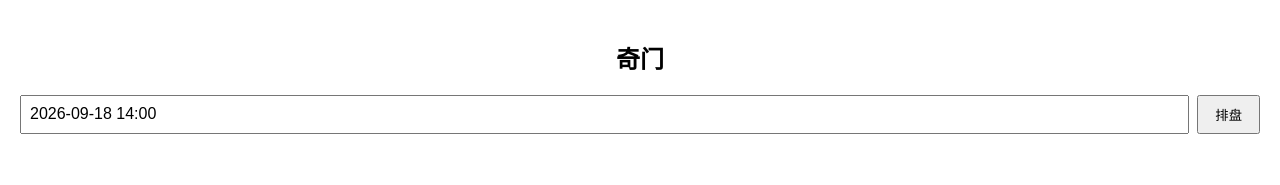
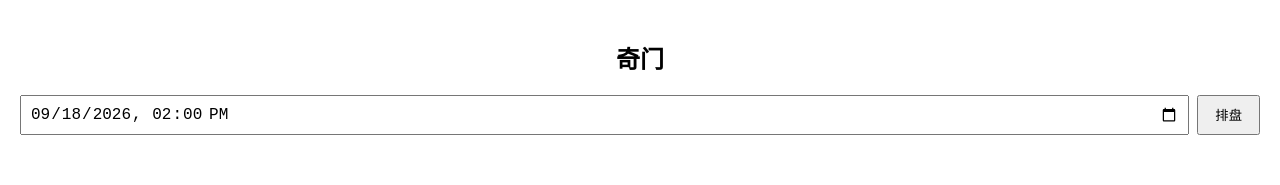
Before and after one commit to app99w/qimen-app, a React (Vite) app: page / in a window 1280 px wide. Shown: the top 185 px of the page. Built offline with nearby package versions, Linux system fonts and the light colour scheme.

Commit message:
Update App.tsx

```diff
--- a/src/App.tsx
+++ b/src/App.tsx
@@ -3,14 +3,25 @@ import { paipan } from './qimen';
 import ChartGrid from './ChartGrid';
 
 export default function App() {
-  const [dt, setDt] = useState('2026-09-18 14:00');
+  // 使用 datetime-local 需要的初始格式（T 连接）
+  const [dt, setDt] = useState('2026-09-18T14:00');
   const [chart, setChart] = useState<any>(null);
 
   const handlePaipan = () => {
-    const [d, t] = dt.split(' ');
-    const [y, m, day] = d.split('-').map(Number);
-    const [h, min] = t.split(':').map(Number);
-    setChart(paipan(y, m, day, h, min));
+    try {
+      // 将 T 替换为空格，兼容原本的解析逻辑
+      const cleanDt = dt.replace('T', ' ');
+      const [d, t] = cleanDt.split(' ');
+      const [y, m, day] = d.split('-').map(Number);
+      const [h, min] = t.split(':').map(Number);
+
+      if ([y, m, day, h, min].some(isNaN)) throw new Error('时间格式异常');
+
+      const result = paipan(y, m, day, h, min);
+      setChart(result);
+    } catch (err: any) {
+      alert('排盘失败：' + err.message);
+    }
   };
 
   const handleCopy = () => {
@@ -19,15 +30,20 @@ export default function App() {
       `[${p.name}] 天盘:${p.heavenStem} 地盘:${p.earthStem} ${p.star} ${p.door} ${p.god} ${p.marks.join('')}`
     ).join('\n');
     navigator.clipboard.writeText(text);
-    alert('已复制');
+    alert('已复制盘面');
   };
 
   return (
     <div style={{ padding: 12, fontFamily: 'sans-serif' }}>
       <h2 style={{ textAlign: 'center' }}>奇门</h2>
       <div style={{ display: 'flex', gap: 8, marginBottom: 12 }}>
-        <input value={dt} onChange={e => setDt(e.target.value)}
-          style={{ flex: 1, padding: 8, fontSize: 16 }} />
+        {/* 这里改成了原生时间选择器 */}
+        <input
+          type="datetime-local"
+          value={dt}
+          onChange={e => setDt(e.target.value)}
+          style={{ flex: 1, padding: 8, fontSize: 16 }}
+        />
         <button onClick={handlePaipan} style={{ padding: '8px 16px' }}>排盘</button>
       </div>
       {chart && (
```
